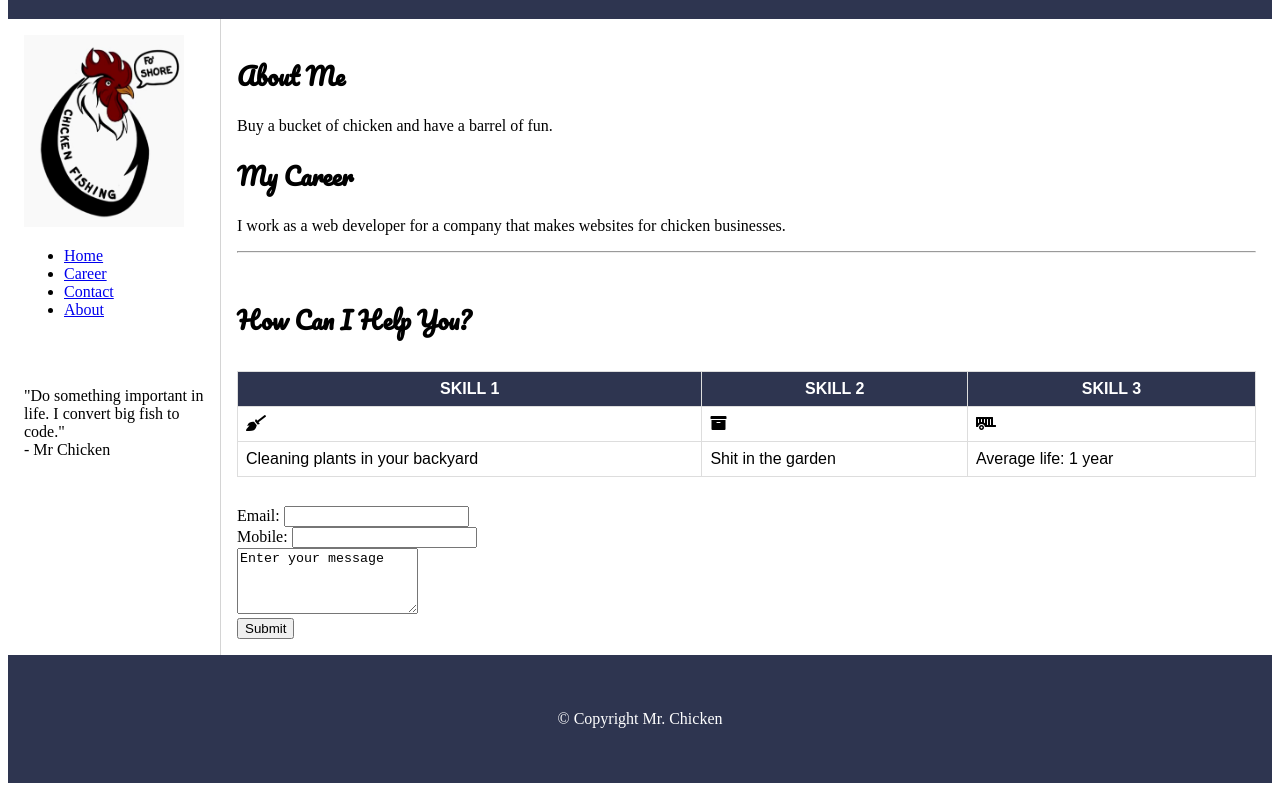
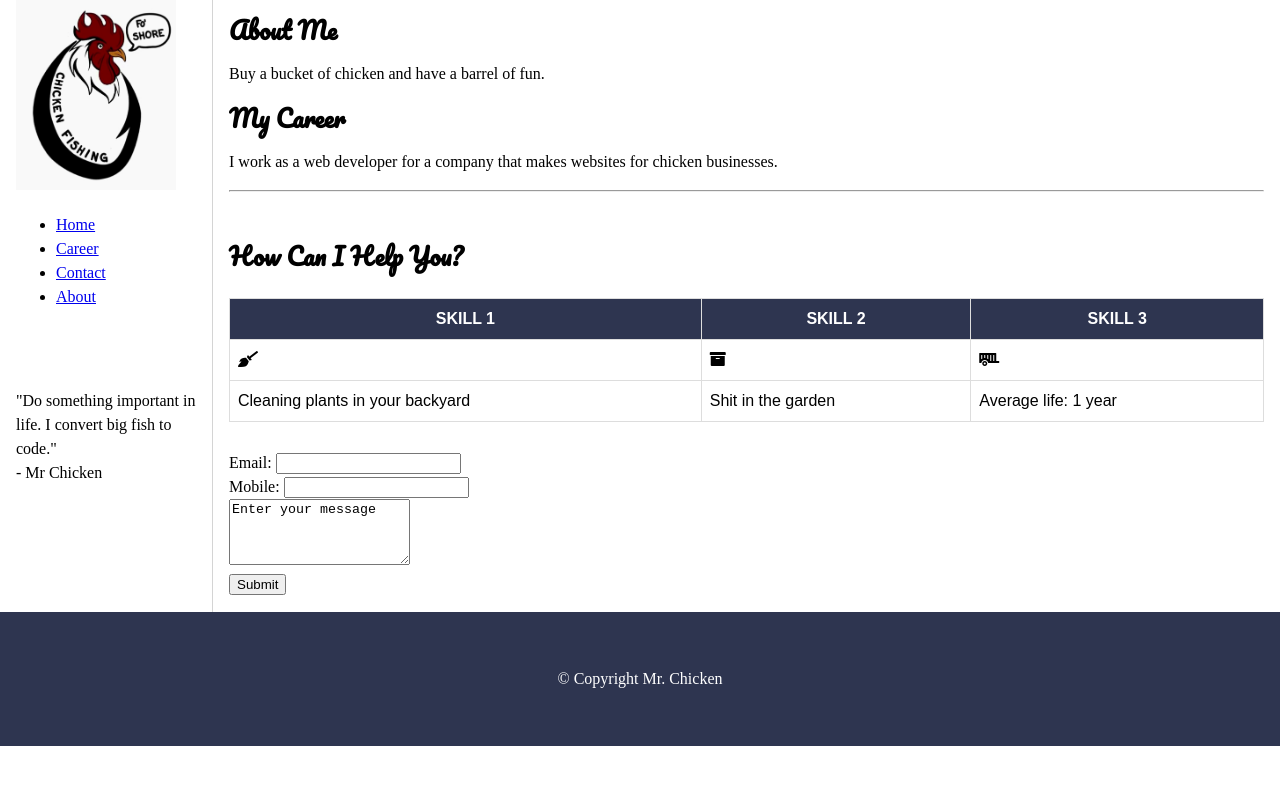
Before and after one commit to paoloangelani/sass2, a plain HTML site: page index.html in a window 1280 px wide. Shown: the part 112-903 px from the top of the page. After the commit the page ends 858 px from the top, so only its background shows below. Drawn offline with Linux system fonts and the light colour scheme.

Commit message:
sass 2 fixed

```diff
--- a/scss/main.scss
+++ b/scss/main.scss
@@ -1,4 +1,5 @@
 @import 'variables';
 @import 'header';
+@import 'conteiner';
 @import 'principale';
 @import 'footer';
```
Also changed, not shown: scss/main.css, 1 other file.
